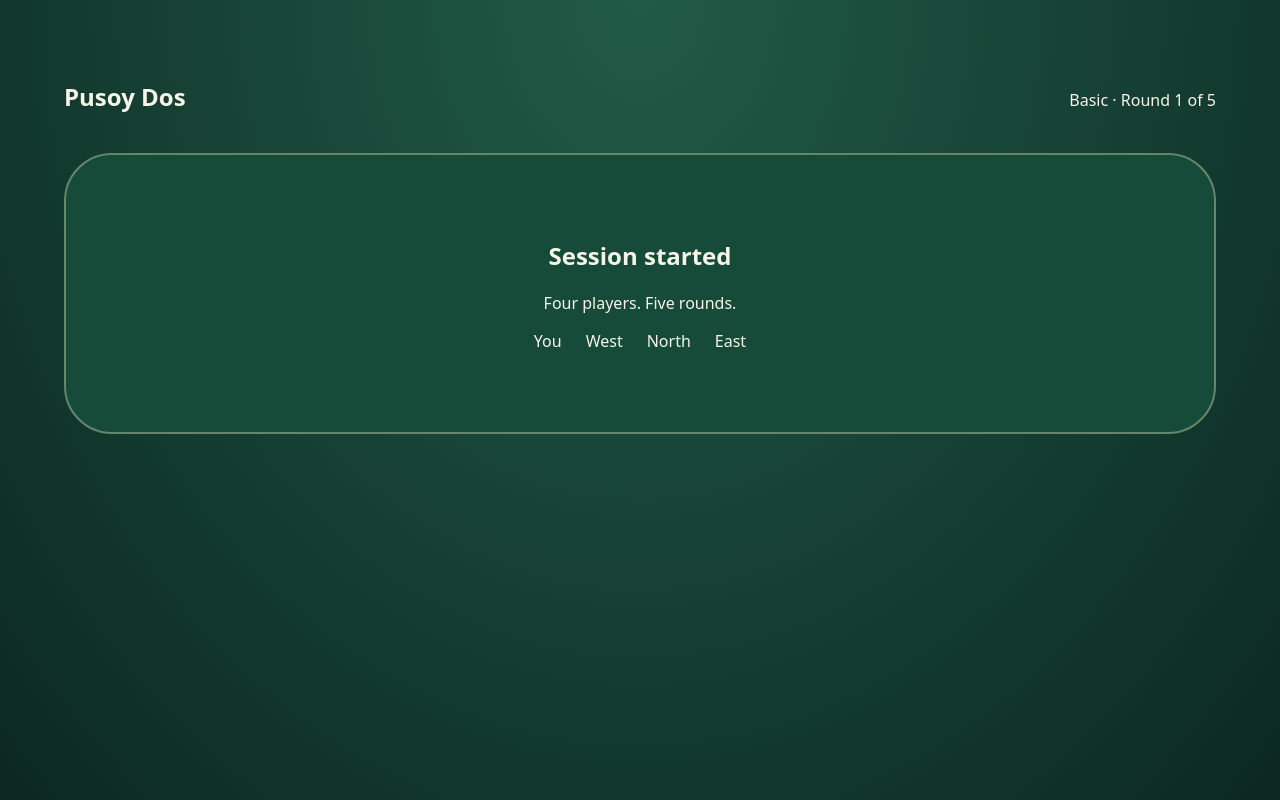
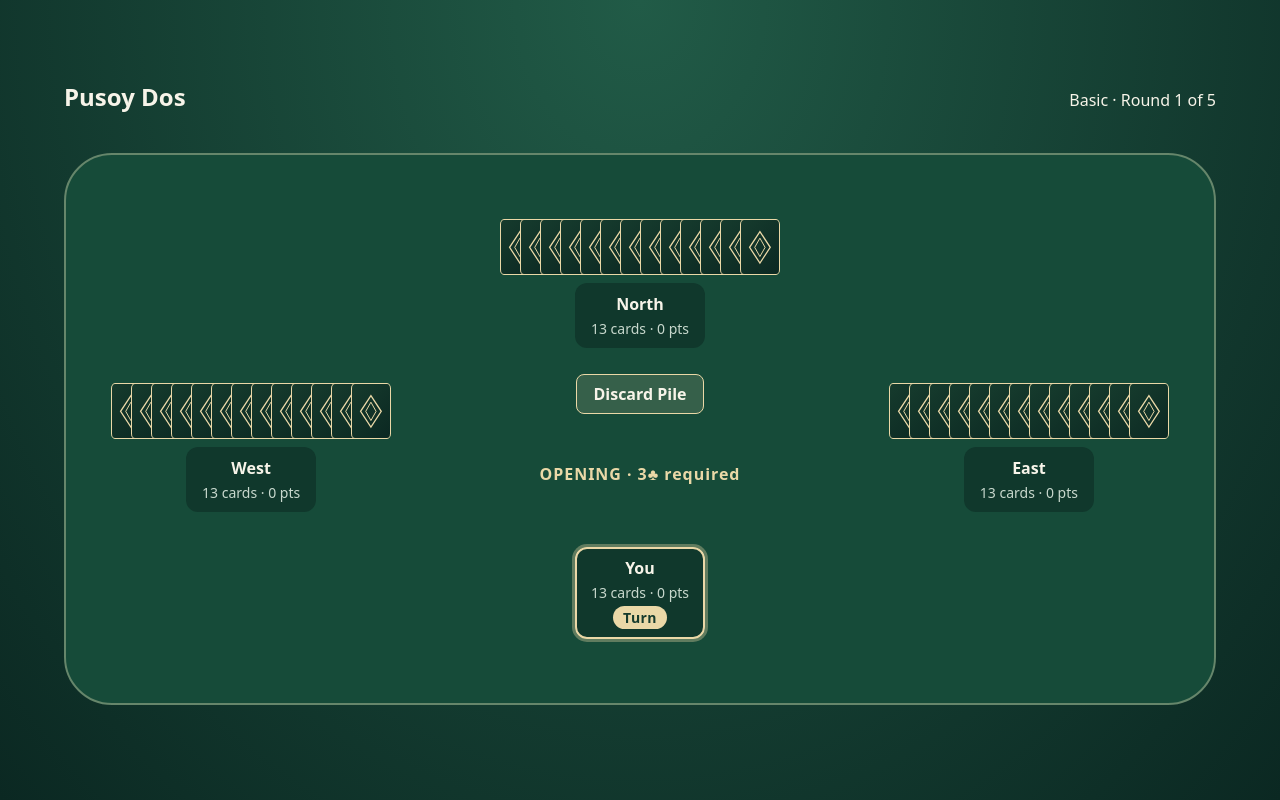
Before and after one commit to jcmzyo/20260904-Pusoy-Dos-Web-App, a React (Vite) app: page / in a window 1280 px wide. Both pictures are taken after a click on the button "Start Game". Built offline with nearby package versions, Linux system fonts and the light colour scheme.

Commit message:
P1T4T6 - Core Game Table, Center, and Bot Seats

```diff
--- a/src/ui/App.module.css
+++ b/src/ui/App.module.css
@@ -74,19 +74,111 @@
 }
 
 .table {
+  position: relative;
+  display: grid;
+  grid-template-columns: minmax(96px, 1fr) minmax(220px, 2fr) minmax(96px, 1fr);
+  grid-template-rows: auto 1fr auto;
+  grid-template-areas:
+    ".    north .   "
+    "west center east"
+    ".    south .   ";
+  align-items: center;
+  justify-items: center;
+  gap: clamp(12px, 2vw, 32px);
   margin-top: 24px;
   padding: clamp(24px, 5vw, 64px);
   border: 2px solid #66866b;
   border-radius: 48px;
   background: #164b39;
-  text-align: center;
+  min-height: 420px;
 }
 
-.players {
+.seat {
   display: flex;
+  flex-direction: column;
+  align-items: center;
+  gap: 8px;
+}
+
+.seatNorth {
+  grid-area: north;
+}
+
+.seatWest {
+  grid-area: west;
+}
+
+.seatEast {
+  grid-area: east;
+}
+
+.seatSouth {
+  grid-area: south;
+}
+
+.botHand {
+  display: flex;
+}
+
+.botHand > *:not(:first-child) {
+  margin-left: -20px;
+}
+
+.center {
+  grid-area: center;
+  display: flex;
+  flex-direction: column;
+  align-items: center;
+  gap: 12px;
+  min-width: 180px;
+}
+
+.discardButton {
+  padding: 8px 16px;
+  border: 1px solid #ead8a7;
+  border-radius: 8px;
+  background: rgba(234, 216, 167, 0.15);
+  color: #f7f4e9;
+  font: inherit;
+  font-weight: 700;
+  cursor: pointer;
+}
+
+.discardButton:hover {
+  background: rgba(234, 216, 167, 0.28);
+}
+
+.currentHand {
+  min-height: 96px;
+  display: flex;
+  flex-direction: column;
+  align-items: center;
   justify-content: center;
-  flex-wrap: wrap;
-  gap: 24px;
-  padding: 0;
-  list-style: none;
+  gap: 8px;
 }
+
+.freeLead,
+.opening {
+  margin: 0;
+  font-weight: 700;
+  letter-spacing: 0.06em;
+  color: #ead8a7;
+}
+
+.handInfo {
+  display: flex;
+  flex-direction: column;
+  align-items: center;
+  gap: 6px;
+}
+
+.handMeta {
+  margin: 0;
+  font-size: 14px;
+  color: #c8d8cd;
+}
+
+.handCards {
+  display: flex;
+  gap: 6px;
+}
--- a/src/ui/App.tsx
+++ b/src/ui/App.tsx
@@ -1,8 +1,12 @@
 import { useRef, useState, useSyncExternalStore } from 'react';
 import { SessionPresentation } from '../application/SessionPresentation';
+import type { PresentedSeat, SessionPresentationSnapshot } from '../application/SessionPresentation';
 import { createSessionConfiguration, startSession } from '../application/startSession';
 import type { SessionConfiguration, StartedSession } from '../application/startSession';
 import type { BotNameProvider } from '../application/botNames';
+import type { Combination } from '../domain';
+import { CardBack, PlayingCard } from './primitives/Card';
+import { PlayerPanel } from './primitives/PlayerPanel';
 import styles from './App.module.css';
 
 interface AppProps {
@@ -48,6 +52,67 @@ export function App({ start = startSession, botNames }: AppProps) {
   );
 }
 
+/** Human-readable labels for the canonical combination categories (requirements.md §2.3, domain-model.md §8). */
+const COMBINATION_LABELS: Record<Combination['type'], string> = {
+  single: 'Single', pair: 'Pair', triple: 'Triple', straight: 'Straight',
+  flush: 'Flush', fullHouse: 'Full House', fourOfAKind: 'Four of a Kind', straightFlush: 'Straight Flush',
+};
+
+/** Typed `string | undefined` for the same ambient `*.module.css` index-signature reason documented in
+ *  the primitives (Card.tsx, PlayerPanel.tsx): every seat/status class below is always defined in App.module.css. */
+const SEAT_POSITION_CLASS: Record<PresentedSeat['seat'], string | undefined> = {
+  north: styles.seatNorth, west: styles.seatWest, east: styles.seatEast, south: styles.seatSouth,
+};
+
+/** Bot hands render as overlapping face-down cards plus the PlayerPanel's numeric count; per ui-ux.md §4
+ *  the UI never reveals bot card faces during active play, so only `CardBack` is used here. */
+function BotHand({ cardCount }: { readonly cardCount: number }) {
+  return (
+    <div className={styles.botHand} aria-hidden="true">
+      {Array.from({ length: cardCount }, (_, index) => <CardBack key={index} widthPx={40} />)}
+    </div>
+  );
+}
+
+function Seat({ seat }: { readonly seat: PresentedSeat }) {
+  return (
+    <div className={`${styles.seat} ${SEAT_POSITION_CLASS[seat.seat]}`}>
+      {seat.seat !== 'south' && <BotHand cardCount={seat.cardCount} />}
+      <PlayerPanel
+        name={seat.name} cardCount={seat.cardCount} score={seat.totalScore}
+        isCurrentTurn={seat.isCurrentTurn} passed={seat.passed} done={seat.done} placement={seat.placement}
+      />
+    </div>
+  );
+}
+
+/** Center table per ui-ux.md §5.1: a Discard Pile button (the overlay itself is M4-T10) plus the current
+ *  hand to beat (cards/type/player), an explicit FREE LEAD, or the Opening Move's distinct 3♣ requirement.
+ *  The current hand remains visible through Passes until authoritative beat/reset (SessionPresentation, T03). */
+function CenterTable({ center, seats }: { readonly center: SessionPresentationSnapshot['center']; readonly seats: readonly PresentedSeat[] }) {
+  return (
+    <div className={styles.center}>
+      <button type="button" className={styles.discardButton}>Discard Pile</button>
+      <div className={styles.currentHand}>
+        {center.kind === 'freeLead' && <p className={styles.freeLead}>FREE LEAD</p>}
+        {center.kind === 'opening' && <p className={styles.opening}>OPENING · 3♣ required</p>}
+        {center.kind === 'hand' && (() => {
+          const player = seats.find((seat) => seat.playerId === center.playerId);
+          if (!player) throw new Error(`Current hand presentation references an unknown seat ${center.playerId}.`);
+          return (
+            <div className={styles.handInfo}>
+              <p className={styles.handMeta}>{player.name} played {COMBINATION_LABELS[center.combination.type]}</p>
+              <div className={styles.handCards}>
+                {center.combination.cards.map((card) => <PlayingCard key={`${card.rank}-${card.suit}`} card={card} widthPx={48} />)}
+              </div>
+            </div>
+          );
+        })()}
+      </div>
+    </div>
+  );
+}
+
 export function SessionTable({ presentation }: { readonly presentation: SessionPresentation }) {
   const snapshot = useSyncExternalStore(presentation.subscribe, presentation.getSnapshot);
   return (
@@ -57,11 +122,8 @@ export function SessionTable({ presentation }: { readonly presentation: SessionP
         <p>Basic · Round {snapshot.roundNumber} of 5</p>
       </header>
       <section className={styles.table} aria-label="Game Table">
-        <h2>Session started</h2>
-        <p>Four players. Five rounds.</p>
-        <ul className={styles.players}>
-          {snapshot.seats.map((seat) => <li key={seat.playerId}>{seat.name}</li>)}
-        </ul>
+        {snapshot.seats.map((seat) => <Seat key={seat.playerId} seat={seat} />)}
+        <CenterTable center={snapshot.center} seats={snapshot.seats} />
       </section>
     </main>
   );
```
Also changed, not shown: tests/browser/app.e2e.ts (+4 -1 lines), tests/browser/viewport-matrix.e2e.ts (+19 -0 lines), 2 other files (tests, documents, lock files or other folders).
